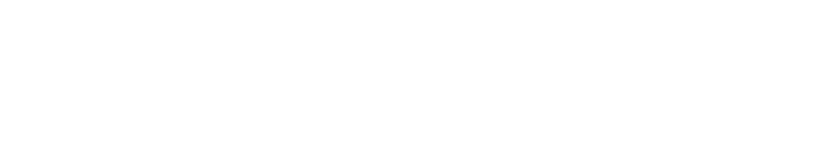
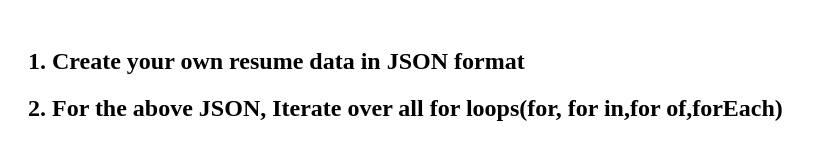
Before and after one commit to srinathguna/Day5-Task, a plain HTML site: page index.html in a window 1280 px wide. Shown: the whole page, without its empty margins (0-816 px from the left). Drawn offline with Linux system fonts and the light colour scheme.

Commit message:
readme updated

```diff
--- a/index.html
+++ b/index.html
@@ -5,7 +5,10 @@
     <meta name="viewport" content="width=device-width, initial-scale=1.0">
     <title>Json format and iterate the values</title>
 </head>
-<body>
+<body style="padding: 20px;">
+    <h2>1. Create your own resume data in JSON format</h2>
+    <h2>2. For the above JSON, Iterate over all for loops(for, for in,for of,forEach)</h2>
+
     <script src="./js/json_iterate.js"></script>
 </body>
 </html>
```
Also changed, not shown: 1 other file.
